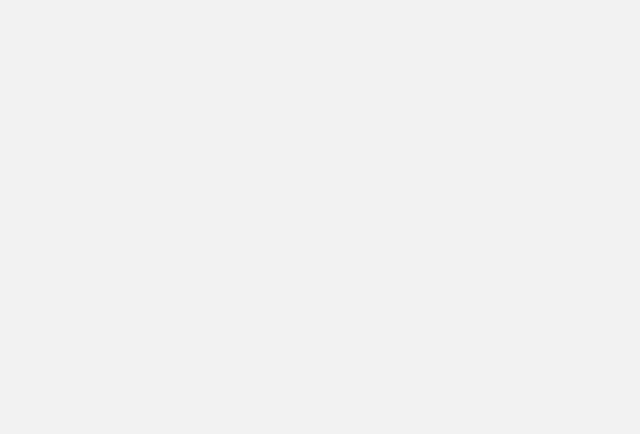
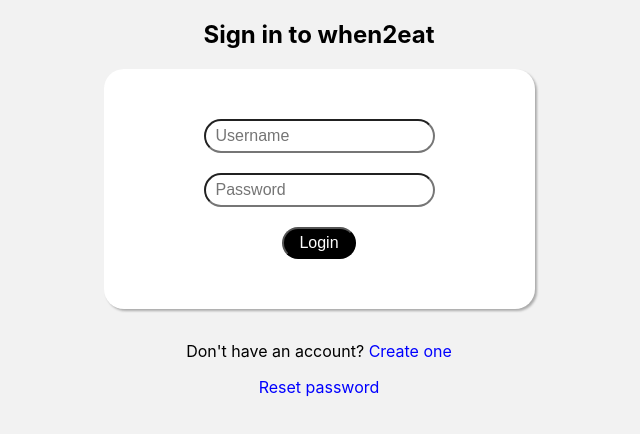
Before and after one commit to cis350/cis-3500-team-9, a React (Create React App) app in the folder frontend/: page / in a window 1280 px wide. Before the commit this address had no page. Shown: the top 434 px of the page, without its empty margins (321-961 px from the left). Built offline with nearby package versions, Linux system fonts and the light colour scheme.

Commit message:
put login as home page

```diff
--- a/frontend/src/components/App.js
+++ b/frontend/src/components/App.js
@@ -9,77 +9,11 @@ import RegistrationForm from '../pages/RegistrationForm';
 import ResetPass from '../pages/ResetPass';
 import Scheduler from '../pages/Scheduler';
 
-// const LoginForm = () => {
-//   const [credentials, setCredentials] = useState({
-//     username: '',
-//     password: '',
-//   });
-
-//   const handleChange = (e) => {
-//     const { name, value } = e.target;
-//     setCredentials((prevCredentials) => ({
-//       ...prevCredentials,
-//       [name]: value,
-//     }));
-//   };
-
-//   const handleSubmit = async (e) => {
-//     e.preventDefault();
-//     try {
-//       const response = await fetch('/api/login', {
-//         method: 'POST',
-//         headers: { 'Content-Type': 'application/json' },
-//         body: JSON.stringify(credentials),
-//       });
-//       if (response.ok) {
-//         alert('Login successful');
-//       } else {
-//         alert('Failed to login');
-//       }
-//     } catch (error) {
-//       console.error('Login error:', error);
-//     }
-//   };
-
-//   return (
-//     <form onSubmit={handleSubmit}>
-//       <h2>Sign in to when2eat</h2>
-//       <div class='input-form'>
-//         <input
-//           type="text"
-//           name="username"
-//           placeholder="Username"
-//           value={credentials.username}
-//           onChange={handleChange}
-//           required
-//         />
-//         <input
-//           type="password"
-//           name="password"
-//           placeholder="Password"
-//           value={credentials.password}
-//           onChange={handleChange}
-//           required
-//         />
-//         <button type="submit">Login</button>
-//       </div>
-//       <p>Don't have an account? <a>Create one</a></p>
-//       <a href='gmail.com'>Reset password</a>
-//     </form>
-//   );
-// };
-
 function App() {
   return (
-    // <div className='App'>
-    //   <body>
-    //     <LoginForm/>
-    //     <RegistrationForm/>
-    //     <ResetPass/>
-    //   </body>
-    // </div>
     <BrowserRouter>
       <Routes>
+      <Route path="/" element={<LoginForm/>}/>
         <Route path="/login" element={<LoginForm/>}/>
         <Route path="/registration" element={<RegistrationForm/>}/>
         <Route path="/reset_password" element={<ResetPass/>}/>
@@ -98,7 +32,7 @@ export default App;
 //   return (
 //     <div className="App">
 //       <header className="App-header">
-//         <img src={logo} className="App-logo" alt="logo" />
+//         {/* <img src={logo} className="App-logo" alt="logo" /> */}
 //         <p>
 //           Edit <code>src/App.js</code> and save to reload.
 //         </p>
```
